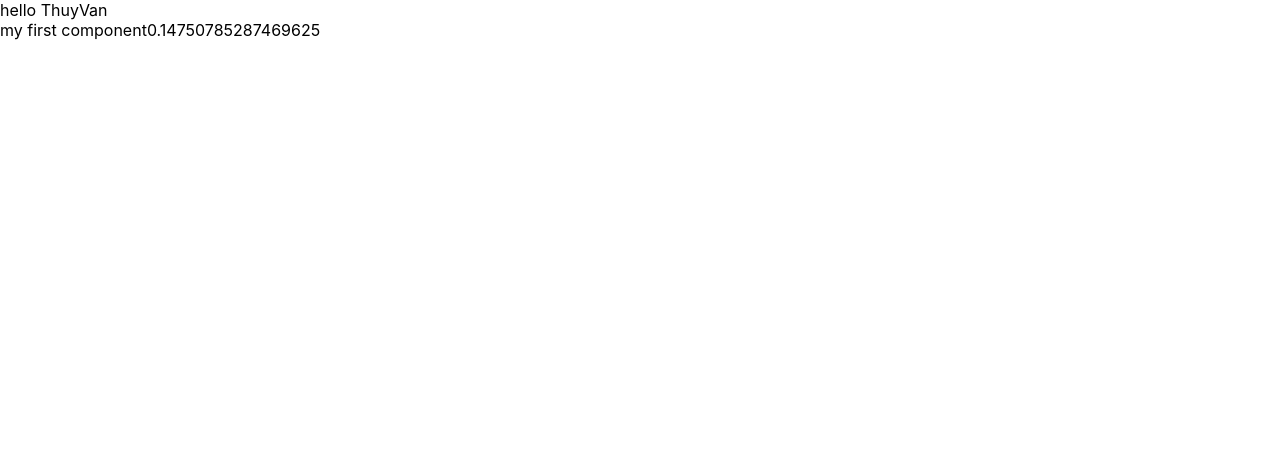
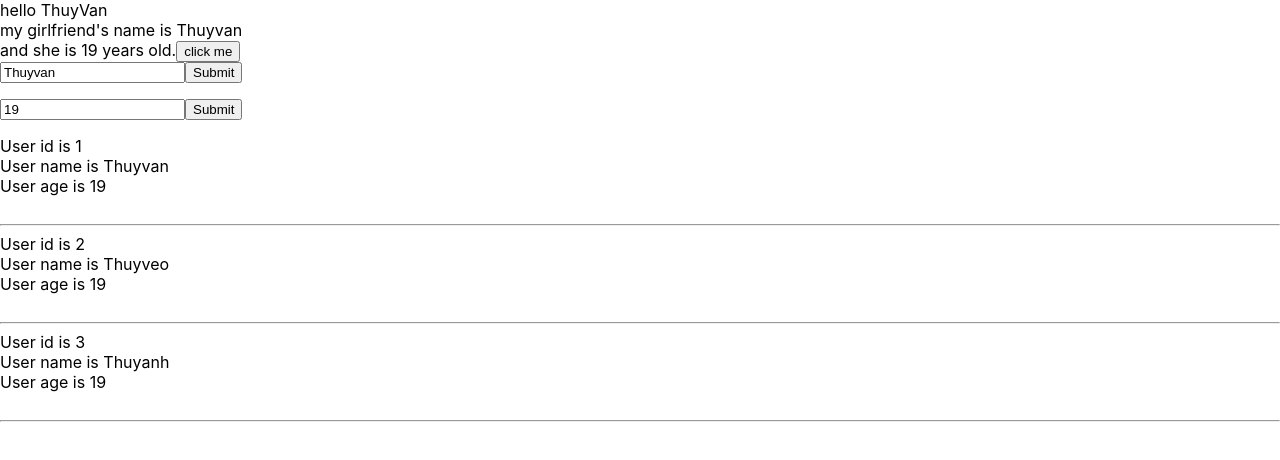
Before and after one commit to anhlinh-II/my-first-react, a React (Create React App) app: page / in a window 1280 px wide. Shown: the top 460 px of the page. Built offline with nearby package versions, Linux system fonts and the light colour scheme.

Commit message:
complete map in react

```diff
--- a/public/index.html
+++ b/public/index.html
@@ -1,4 +1,4 @@
-<!DOCTYPE html>
+<!-- <!DOCTYPE html> -->
 <html lang="en">
   <head>
     <meta charset="utf-8" />
--- a/src/App.js
+++ b/src/App.js
@@ -3,27 +3,36 @@ import './App.css';
 import { useDispatch, useSelector } from 'react-redux';
 import { increaseCounter, decreaseCounter } from './redux/action/counterAction';
 import MyComponent from './components/MyComponent';
-const App = () => {
-  const count = useSelector(state => state.counter.count);
-  const dispatch = useDispatch();
+import React from 'react';
 
-  return (
-    <div>
-      hello ThuyVan
-      <MyComponent></MyComponent>
-    </div>
-    // <div className="App">
-    //   <header className="App-header">
-    //     <img src={logo} className="App-logo" alt="logo" />
-    //     <p>
-    //       Edit <code>src/App.js</code> and save to reload.
-    //     </p>
-    //     <div>Count = {count}</div>
-    //     <button onClick={() => dispatch(increaseCounter())}>Increase</button>
-    //     <button onClick={() => dispatch(decreaseCounter())}>Decrease</button>
-    //   </header>
-    // </div>
-  );
+class App extends React.Component {
+  render() {
+    return (
+      <div>
+        hello ThuyVan
+        <MyComponent></MyComponent>
+      </div>
+    )
+  }
 }
 
+// const App = () => {
+//   const count = useSelector(state => state.counter.count);
+//   const dispatch = useDispatch();
+
+//   return (
+//     <div className="App">
+//       <header className="App-header">
+//         <img src={logo} className="App-logo" alt="logo" />
+//         <p>
+//           Edit <code>src/App.js</code> and save to reload.
+//         </p>
+//         <div>Count = {count}</div>
+//         <button onClick={() => dispatch(increaseCounter())}>Increase</button>
+//         <button onClick={() => dispatch(decreaseCounter())}>Decrease</button>
+//       </header>
+//     </div>
+//   );
+// }
+
 export default App;
--- /dev/null
+++ b/src/components/DisplayInfor.js
@@ -0,0 +1,26 @@
+import React from "react";
+
+class DisplayInfor extends React.Component {
+    render() {
+        const { listUsers } = this.props;
+        return (
+            <div>
+                {listUsers.map((user) => {
+                    console.log(user)
+                    return (
+                        <div key={user.id}>
+                            <div>User id is {user.id}</div>
+                            <div>User name is {user.name}</div>
+                            <div>User age is {user.age}</div>
+                            <br/>
+                            <hr/>
+                        </div>
+                    );
+                })}
+
+            </div>
+        );
+    }
+}
+
+export default DisplayInfor;
--- a/src/components/MyComponent.js
+++ b/src/components/MyComponent.js
@@ -2,15 +2,31 @@
 // function component
 
 import React from "react";
+import UserInfor from "./UserInfor";
+import DisplayInfor from "./DisplayInfor";
 
 class MyComponent extends React.Component {
+    state = {
+        listUsers: [
+            {
+                id: 1, name: 'Thuyvan', age: 19
+            },
+            {
+                id: 2, name: 'Thuyveo', age: 19
+            },
+            {
+                id: 3, name: 'Thuyanh', age: 19
+            },
+        ]
+    }
 
-    // JSX
     render() {
-        return(
+        return (
             <div>
-                my first component
-                {Math.random()}
+                <UserInfor />
+                <DisplayInfor
+                    listUsers={this.state.listUsers}
+                />
             </div>
         );
     }
--- /dev/null
+++ b/src/components/UserInfor.js
@@ -0,0 +1,77 @@
+import React from "react";
+
+class UserInfor extends React.Component {
+    state = {
+        name: 'Thuyvan',
+        address: 'Donganh',
+        age: 19
+    };
+
+    handleClick(event) {
+        console.log('random age: ', Math.floor(Math.random() * 100))
+
+        this.setState({
+            name: 'ThuyAnh'
+        })
+    }
+
+    handleOnMouseOver(event) {
+        console.log('random age: ', Math.floor(Math.random() * 100))
+
+        this.setState({
+            name: 'ThucAnh'
+        })
+    }
+
+    handleOnChangeInputName = (event) => {
+        this.setState({
+            name: event.target.value
+        })
+    }
+
+    handleOnChangeInputAge = (event) => {
+        this.setState({
+            age: event.target.value
+        })
+    }
+
+    handleOnSubmitName = (event) => {
+        event.preventDefault();
+        console.log('i love', this.state.name);
+    }
+
+    handleOnSubmitAge = (event) => {
+        event.preventDefault();
+        console.log('My love is', this.state.age, 'years old');
+    }
+
+    // JSX
+    render() {
+        return (
+            <div>
+                my girlfriend's name is {this.state.name}
+                <br/>
+                and she is {this.state.age} years old.
+                <button onClick={(event) => { this.handleClick(event) }}>click me</button>
+                <form onSubmit={(event) => {this.handleOnSubmitName(event)}}>
+                    <input
+                        value={this.state.name}
+                        type="text"
+                        onChange={ (event) => {this.handleOnChangeInputName(event)} }
+                    />
+                    <button>Submit</button>
+                </form>
+                <form onSubmit={(event) => {this.handleOnSubmitAge(event)}}>
+                    <input
+                        value={this.state.age}
+                        type="text"
+                        onChange={ (event) => {this.handleOnChangeInputAge(event)} }
+                    />
+                    <button>Submit</button>
+                </form>
+            </div>
+        );
+    }
+}
+
+export default UserInfor;
```
